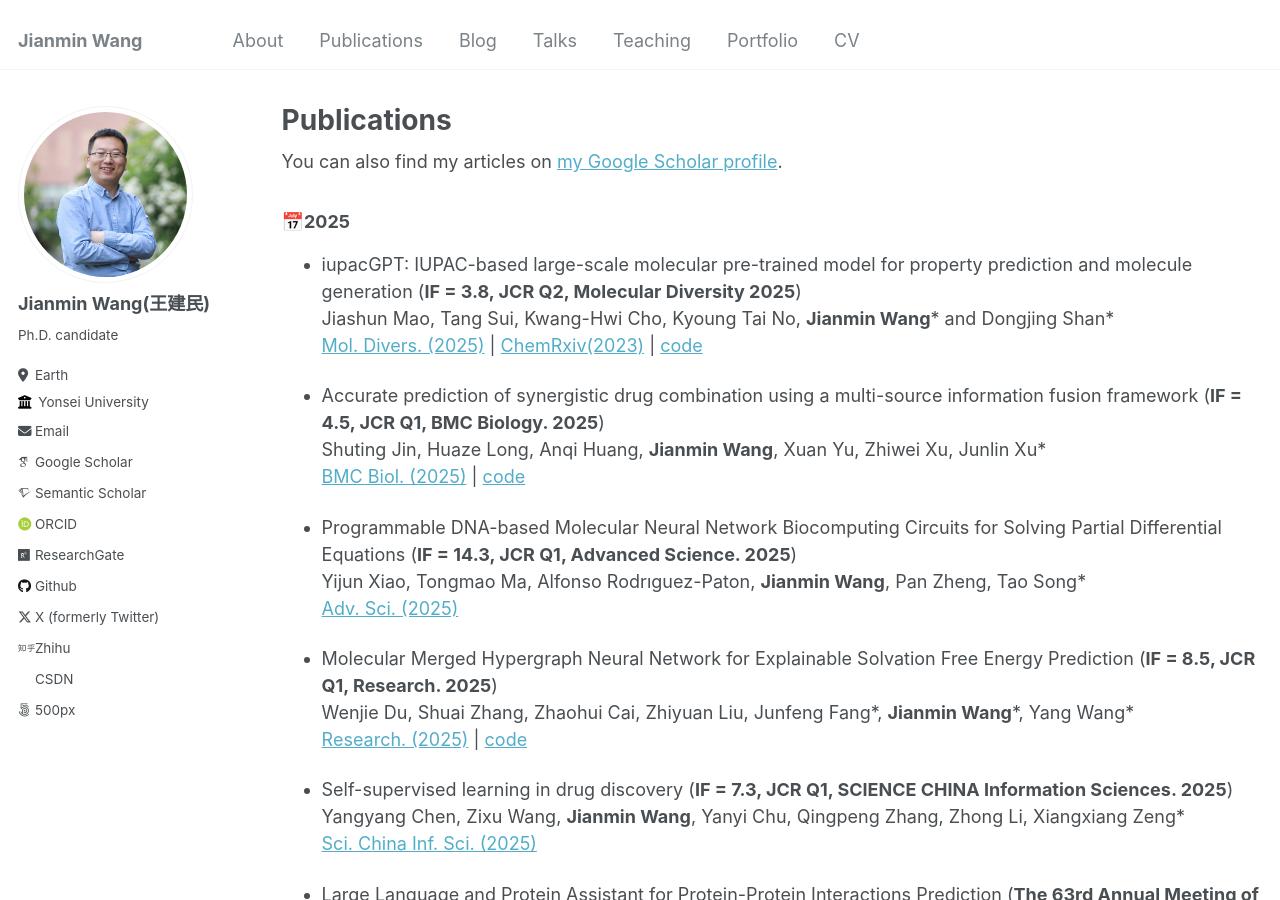
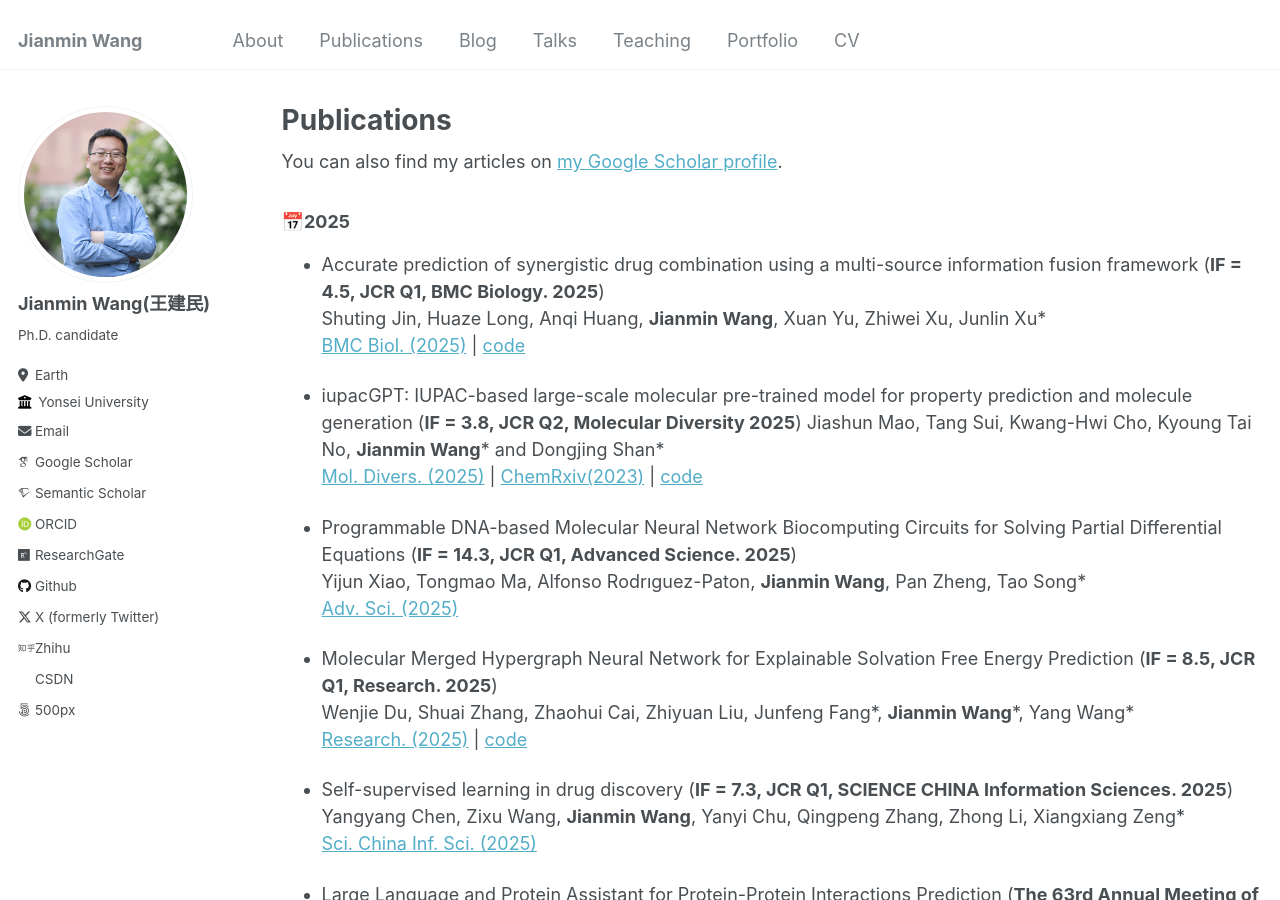
Before and after one commit to Jianmin2drugai/Jianmin2drugai.github.io, a Jekyll site: the page built from _pages/publications.md, in a window 1280 px wide and 900 px high. Built offline with Jekyll 4.4.1, drawn with Linux system fonts in a browser that asks for light colours; some web fonts are replaced; part of the change alters nothing that is shown.

```diff
--- a/_pages/publications.md
+++ b/_pages/publications.md
@@ -17,13 +17,13 @@ author_profile: true
 
 ### &#x1F4C5;2025
 
+*   Accurate prediction of synergistic drug combination using a multi-source information fusion framework (**IF = 4.5, JCR Q1, BMC Biology. 2025**)
+    Shuting Jin, Huaze Long, Anqi Huang, **Jianmin Wang**, Xuan Yu, Zhiwei Xu, Junlin Xu\*
+    [BMC Biol. (2025)](https://doi.org/10.1186/s12915-025-02302-y) | [code](https://github.com/HuazeLoong/MultiSyn)
+
 *   iupacGPT: IUPAC-based large-scale molecular pre-trained model for property prediction and molecule generation (**IF = 3.8, JCR Q2, Molecular Diversity 2025**)
     Jiashun Mao, Tang Sui, Kwang-Hwi Cho, Kyoung Tai No, **Jianmin Wang**\* and Dongjing Shan\*
     [Mol. Divers. (2025)](https://link.springer.com/article/10.1007/s11030-025-11280-w) | [ChemRxiv(2023)](https://doi.org/10.26434/chemrxiv-2023-5kjvh) | [code](https://github.com/AspirinCode/iupacGPT)
-
-*   Accurate prediction of synergistic drug combination using a multi-source information fusion framework (**IF = 4.5, JCR Q1, BMC Biology. 2025**)
-    Shuting Jin, Huaze Long, Anqi Huang, **Jianmin Wang**, Xuan Yu, Zhiwei Xu, Junlin Xu\*
-    [BMC Biol. (2025)](https://bmcbiol.biomedcentral.com/) | [code](https://bmcbiol.biomedcentral.com/)
 
 *   Programmable DNA-based Molecular Neural Network Biocomputing Circuits for Solving Partial Differential Equations (**IF = 14.3, JCR Q1, Advanced Science. 2025**)
     Yijun Xiao, Tongmao Ma, Alfonso Rodrıguez-Paton, **Jianmin Wang**, Pan Zheng, Tao Song\*
```
